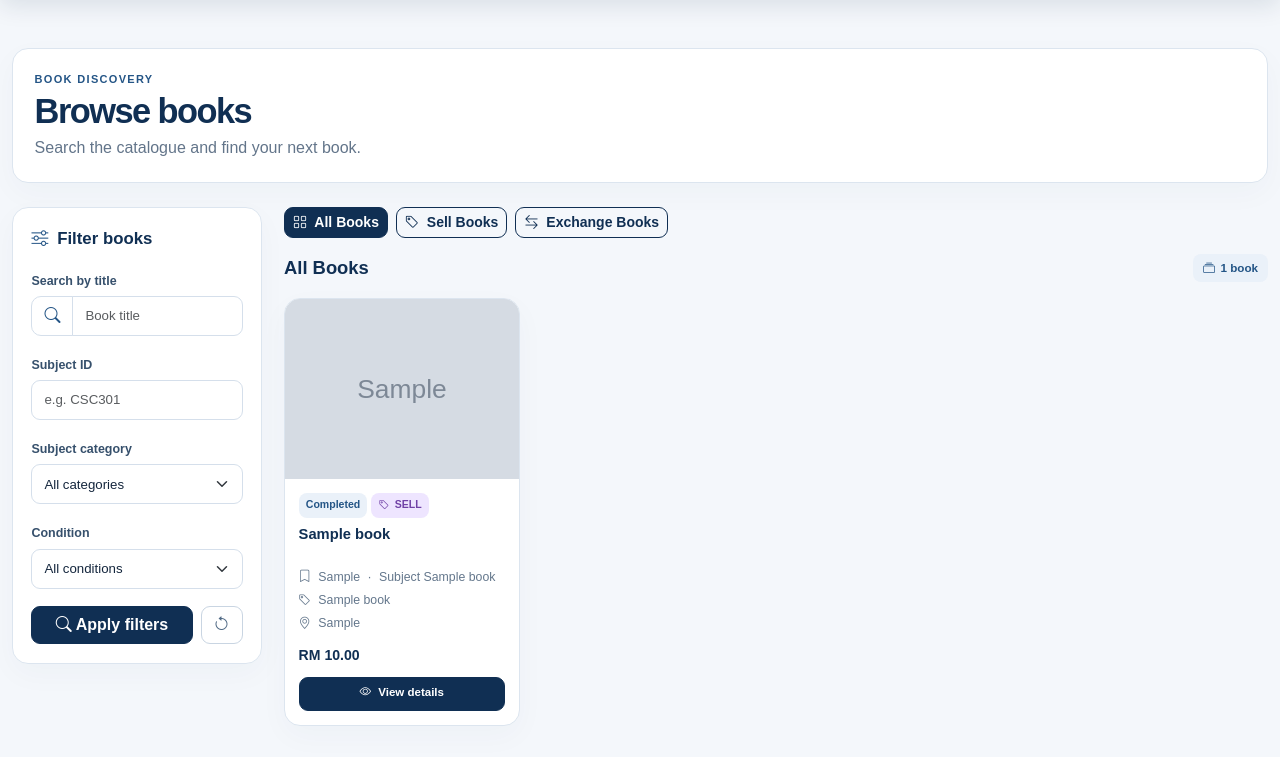
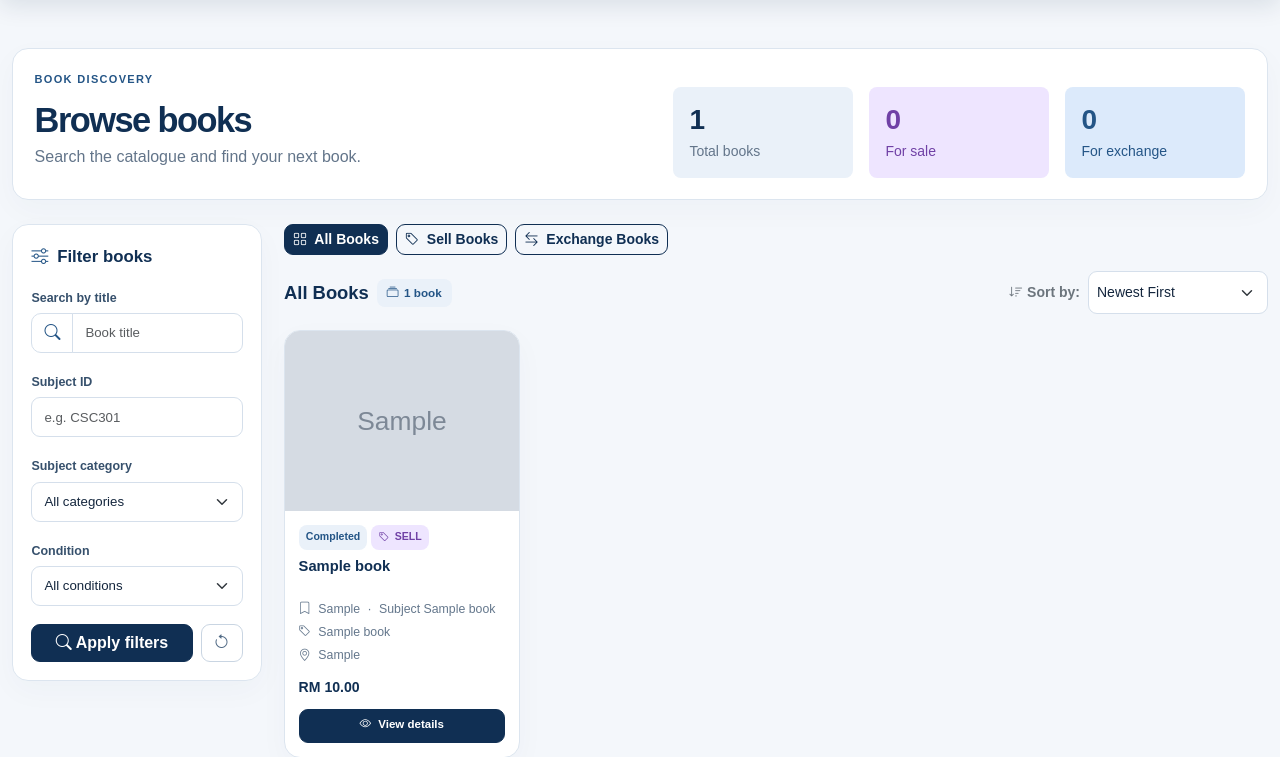
Before and after one commit to damhaikl/book-exchange-app-FYP1March2026, a Laravel app: page /homepage in a window 1280 px wide. Shown: the part 73-830 px from the top of the page. Before the commit the page ends 799 px from the top, so only its background shows below. Run offline with Laravel 12, Linux system fonts and the light colour scheme; tables that the repository leaves empty hold one stand-in row (values such as "Sample post"); grey boxes marked "Sample" are stand-in pictures; parts of the project's set-up code (start-up, migrations or seed data) failed here and were passed over; some web fonts are replaced.

Commit message:
update interface little bit

```diff
--- a/app/Http/Controllers/BookController.php
+++ b/app/Http/Controllers/BookController.php
@@ -44,7 +44,36 @@ class BookController extends Controller
             $query->where('listing_type', $request->listing_type);
         }
 
-        $books = $query->latest()->get();
+        // Sorting options
+        $sort = $request->input('sort', 'newest');
+
+        switch ($sort) {
+            case 'oldest':
+                $query->orderBy('created_at', 'asc');
+                break;
+
+            case 'title_asc':
+                $query->orderBy('title', 'asc');
+                break;
+
+            case 'title_desc':
+                $query->orderBy('title', 'desc');
+                break;
+
+            case 'price_asc':
+                $query->orderBy('price', 'asc');
+                break;
+
+            case 'price_desc':
+                $query->orderBy('price', 'desc');
+                break;
+
+            default:
+                $query->orderBy('created_at', 'desc');
+                break;
+        }
+
+        $books = $query->get();
 
         // Exchange matches
         $exchangeMatches = collect();
--- a/resources/views/books/my-listings.blade.php
+++ b/resources/views/books/my-listings.blade.php
@@ -71,7 +71,7 @@ use Illuminate\Support\Str;
                 <span class="brand-mark" aria-hidden="true"><i class="bi bi-book-half"></i></span>
                 <span>UniKL BookHub</span>
             </a>
-            <a href="{{ route('dashboard') }}" class="back-link"><i class="bi bi-arrow-left" aria-hidden="true"></i><span>Back to dashboard</span></a>
+            <a href="{{ route('dashboard') }}" class="back-link"><i class="bi bi-arrow-left" aria-hidden="true"></i><span>Back to Dashboard</span></a>
         </div>
         <div class="page-intro">
             <div class="intro-row">
--- a/resources/views/browse.blade.php
+++ b/resources/views/browse.blade.php
@@ -150,10 +150,50 @@
 
     <section class="catalogue-panel mb-4">
         <div class="page-kicker">Book discovery</div>
-        <div class="d-flex flex-column flex-md-row justify-content-between align-items-md-end gap-3">
+            <div class="d-flex flex-column flex-lg-row justify-content-between align-items-lg-center gap-4">
+
+                {{-- Browse Books Title --}}
                 <div>
                     <h1 class="page-title">Browse books</h1>
-                <p class="page-subtitle">Search the catalogue and find your next book.</p>
+                    <p class="page-subtitle mb-0">Search the catalogue and find your next book.</p>
+                </div>
+
+                {{-- Book Statistics --}}
+                @php
+                    $totalBooks = \App\Models\Book::count();
+                    $sellBooks = \App\Models\Book::where('listing_type', 'sell')->count();
+                    $exchangeBooks = \App\Models\Book::where('listing_type', 'exchange')->count();
+                @endphp
+
+                <div class="d-flex gap-2 gap-md-3">
+
+                    {{-- Total Books --}}
+                    <div class="p-3 rounded-3" style="background:#eaf1f9; min-width:180px;">
+                        <h3 class="fw-bold mb-1" style="color:var(--navy);">
+                            {{ $totalBooks }}
+                        </h3>
+                        <p class="small mb-0" style="color:var(--muted);">Total books</p>
+                    </div>
+
+                    {{-- For Sale --}}
+                    <div class="p-3 rounded-3" style="background:#eee5ff; min-width:180px;">
+                        <h3 class="fw-bold mb-1" style="color:#7041a6;">
+                            {{ $sellBooks }}
+                        </h3>
+                        <p class="small mb-0" style="color:#7041a6;">For sale</p>
+                    </div>
+
+                    {{-- For Exchange --}}
+                    <div class="p-3 rounded-3" style="background:#dceafb; min-width:180px;">
+                        <h3 class="fw-bold mb-1" style="color:#245586;">
+                            {{ $exchangeBooks }}
+                        </h3>
+                        <p class="small mb-0" style="color:#245586;">For exchange</p>
+                    </div>
+                </div>
+            </div>
+        </div>
+    </div>
 </div>
         </div>
     </section>
@@ -320,7 +360,10 @@
 
             {{-- ALL BOOKS --}}
             <div class="results-heading">
-                <h2 id="all-books-heading">
+
+                {{-- Heading and Book Count --}}
+                <div class="d-flex align-items-center gap-2 flex-wrap">
+                    <h2 id="all-books-heading" class="mb-0">
                         {{ request('listing_type') === 'sell'
                             ? 'Sell Books'
                             : (request('listing_type') === 'exchange' ? 'Exchange Books' : 'All Books') }}
@@ -332,6 +375,56 @@
                         {{ \Illuminate\Support\Str::plural('book', $books->count()) }}
                     </span>
                 </div>
+
+                {{-- Sorting --}}
+                <form method="GET" action="{{ route('homepage') }}"
+                    class="d-flex align-items-center gap-2">
+
+                    {{-- Preserve existing filters --}}
+                    @foreach(request()->except('sort', 'page') as $key => $value)
+                        @if(!is_array($value))
+                            <input type="hidden" name="{{ $key }}" value="{{ $value }}">
+                        @endif
+                    @endforeach
+
+                    <label for="sort" class="small fw-semibold text-secondary text-nowrap">
+                        <i class="bi bi-sort-down me-1"></i>Sort by:
+                    </label>
+
+                    <select name="sort" id="sort"
+                            class="form-select form-select-sm"
+                            style="width:180px;"
+                            onchange="this.form.submit()">
+
+                        <option value="newest" {{ request('sort', 'newest') === 'newest' ? 'selected' : '' }}>
+                            Newest First
+                        </option>
+
+                        <option value="oldest" {{ request('sort') === 'oldest' ? 'selected' : '' }}>
+                            Oldest First
+                        </option>
+
+                        <option value="title_asc" {{ request('sort') === 'title_asc' ? 'selected' : '' }}>
+                            Book Title: A–Z
+                        </option>
+
+                        <option value="title_desc" {{ request('sort') === 'title_desc' ? 'selected' : '' }}>
+                            Book Title: Z–A
+                        </option>
+
+                        <option value="price_asc" {{ request('sort') === 'price_asc' ? 'selected' : '' }}>
+                            Price: Low to High
+                        </option>
+
+                        <option value="price_desc" {{ request('sort') === 'price_desc' ? 'selected' : '' }}>
+                            Price: High to Low
+                        </option>
+
+                    </select>
+                </form>
+
+            </div>
+
 
             <div class="book-grid">
                 @forelse($books as $book)
--- a/resources/views/inbox.blade.php
+++ b/resources/views/inbox.blade.php
@@ -72,7 +72,7 @@
                 <span class="brand-mark" aria-hidden="true"><i class="bi bi-book-half"></i></span>
                 <span>UniKL BookHub</span>
             </a>
-            <a href="{{ route('dashboard') }}" class="back-link"><i class="bi bi-arrow-left" aria-hidden="true"></i><span>Back to dashboard</span></a>
+            <a href="{{ route('dashboard') }}" class="back-link"><i class="bi bi-arrow-left" aria-hidden="true"></i><span>Back to Dashboard</span></a>
         </div>
         <div class="page-intro">
             <p class="eyebrow">Seller inbox</p>
--- a/resources/views/my-reviews.blade.php
+++ b/resources/views/my-reviews.blade.php
@@ -53,7 +53,7 @@
                 <span class="brand-mark" aria-hidden="true"><i class="bi bi-book-half"></i></span>
                 <span>UniKL BookHub</span>
             </a>
-            <a href="{{ route('dashboard') }}" class="back-link"><i class="bi bi-arrow-left" aria-hidden="true"></i><span>Back to dashboard</span></a>
+            <a href="{{ route('dashboard') }}" class="back-link"><i class="bi bi-arrow-left" aria-hidden="true"></i><span>Back to Dashboard</span></a>
         </div>
         <div class="page-intro">
             <p class="eyebrow">Your feedback</p>
--- a/resources/views/reports/my-reports.blade.php
+++ b/resources/views/reports/my-reports.blade.php
@@ -57,7 +57,7 @@
                 <span class="brand-mark" aria-hidden="true"><i class="bi bi-book-half"></i></span>
                 <span>UniKL BookHub</span>
             </a>
-            <a href="{{ route('dashboard') }}" class="back-link"><i class="bi bi-arrow-left" aria-hidden="true"></i><span>Back to dashboard</span></a>
+            <a href="{{ route('dashboard') }}" class="back-link"><i class="bi bi-arrow-left" aria-hidden="true"></i><span>Back to Dashboard</span></a>
         </div>
         <div class="page-intro">
             <p class="eyebrow">Your support activity</p>
--- a/resources/views/saved-books.blade.php
+++ b/resources/views/saved-books.blade.php
@@ -65,8 +65,7 @@
                 <span>UniKL BookHub</span>
             </a>
             <div class="header-actions">
-                <a href="{{ route('homepage') }}" class="header-link"><i class="bi bi-search" aria-hidden="true"></i><span>Browse books</span></a>
-                <a href="{{ route('dashboard') }}" class="header-link"><i class="bi bi-arrow-left" aria-hidden="true"></i><span>Dashboard</span></a>
+                <a href="{{ route('dashboard') }}" class="header-link"><i class="bi bi-arrow-left" aria-hidden="true"></i><span>Back to Dashboard</span></a>
             </div>
         </div>
         <div class="page-intro">
--- a/resources/views/sent-requests.blade.php
+++ b/resources/views/sent-requests.blade.php
@@ -84,7 +84,7 @@
                 <span class="brand-mark" aria-hidden="true"><i class="bi bi-book-half"></i></span>
                 <span>UniKL BookHub</span>
             </a>
-            <a href="{{ route('dashboard') }}" class="back-link"><i class="bi bi-arrow-left" aria-hidden="true"></i><span>Back to dashboard</span></a>
+            <a href="{{ route('dashboard') }}" class="back-link"><i class="bi bi-arrow-left" aria-hidden="true"></i><span>Back to Dashboard</span></a>
         </div>
         <div class="page-intro">
             <p class="eyebrow">Buyer activity</p>
```
Also changed, not shown: resources/views/book-details.blade.php (+12 -2 lines). Lines whose indentation alone changed are shown as unchanged.
